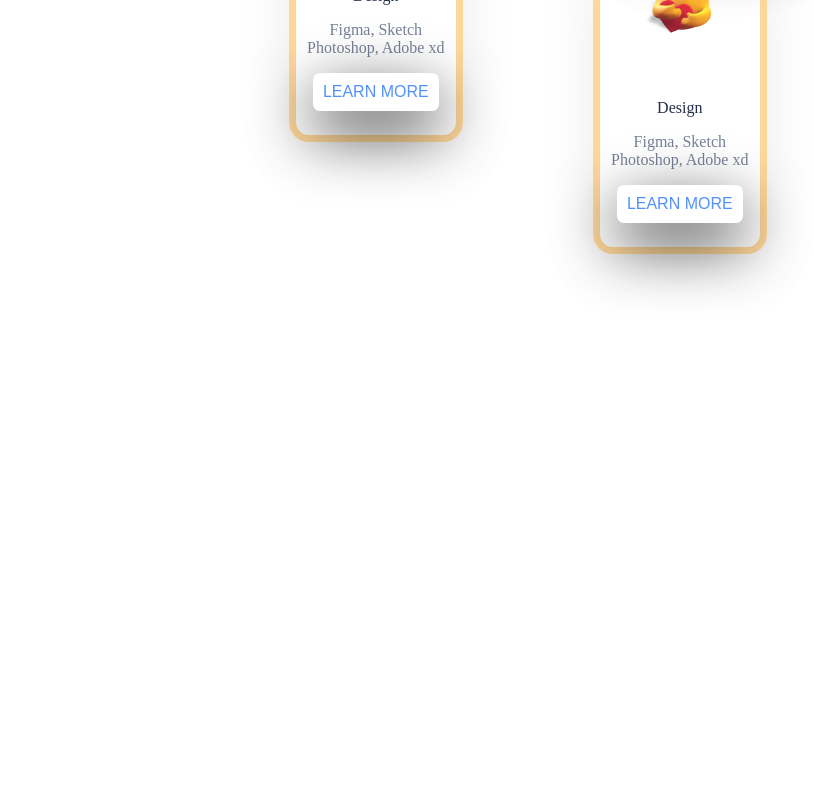
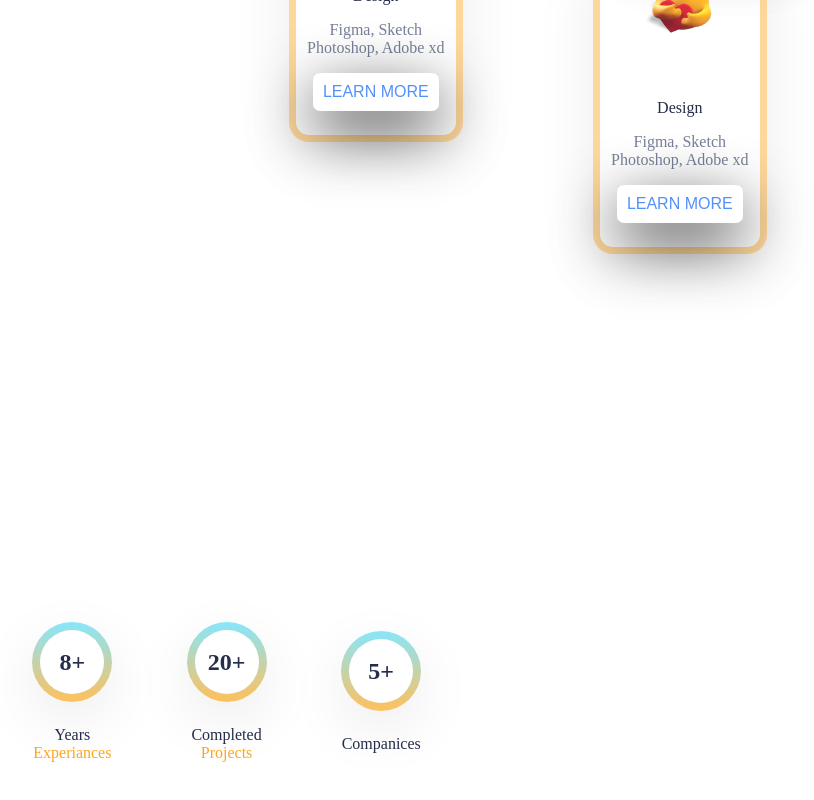
Before and after one commit to GetnetAm/Portfolio-Design-Dashboard-DesignTemplate-one, a React (Create React App) app: page / in a window 1280 px wide. Shown: the part 1304-2104 px from the top of the page, without its empty margins (413-1227 px from the left). Before the commit the page ends 1896 px from the top, so only its background shows below. Built offline with nearby package versions, Linux system fonts and the light colour scheme.

Commit message:
experiance design

```diff
--- a/src/App.js
+++ b/src/App.js
@@ -1,5 +1,6 @@
 
 import './App.css';
+import Experiance from './components/experices/Experiance';
 import Intro from './components/intro/Intro';
 import Navbar from './components/navbar/Navbar';
 import Services from './components/services/Services';
@@ -10,6 +11,7 @@
       <Navbar />
       <Intro />
       <Services />
+      <Experiance />
     </div>
   );
 }
--- /dev/null
+++ b/src/components/experices/Experiance.js
@@ -0,0 +1,30 @@
+
+import "./experiance.css"
+function Experiance() {
+  return (
+    <div className="experience">
+        <div className="achievement">
+            <div className="circle">8+</div>
+            <span>Years</span>
+            <span>Experiances</span>
+
+        </div>
+
+        <div className="achievement">
+            <div className="circle">20+</div>
+            <span>Completed</span>
+            <span>Projects</span>
+
+        </div>
+
+        <div className="achievement">
+            <div className="circle">5+</div>
+            <span>Companices</span>
+
+
+        </div>
+    </div>
+  )
+}
+
+export default Experiance
--- /dev/null
+++ b/src/components/experices/experiance.css
@@ -0,0 +1,46 @@
+
+.experience{
+    display: flex;
+    align-items: center;
+    justify-content: center;
+    gap: 5rem;
+    height: 30vh;
+    margin-bottom: 8rem;
+}
+
+.achievement{
+    display: flex;
+    flex-direction: column;
+    align-items: center;
+}
+
+.circle{
+    width: 4rem;
+    height: 4rem;
+    background: white;
+    border-radius: 100%;
+    position: relative;
+    display: flex;
+    align-items: center;
+    justify-content: center;
+    font-size: 1.5rem;
+    font-weight: bold;
+    margin-bottom: 2rem;
+}
+
+.circle::before{
+    border-radius: 100%;
+    content: '';
+    background-image: linear-gradient(to bottom, #87e6fb 0%, #ffc05c 100%);
+    top: -8px;
+    left: -8px;
+    bottom: -8px;
+    right: -8px;
+    position: absolute;
+    z-index: -1;
+    box-shadow: var(--boxShadow);
+}
+
+.achievement span:nth-of-type(2){
+    color: var(--orange);
+}
```
